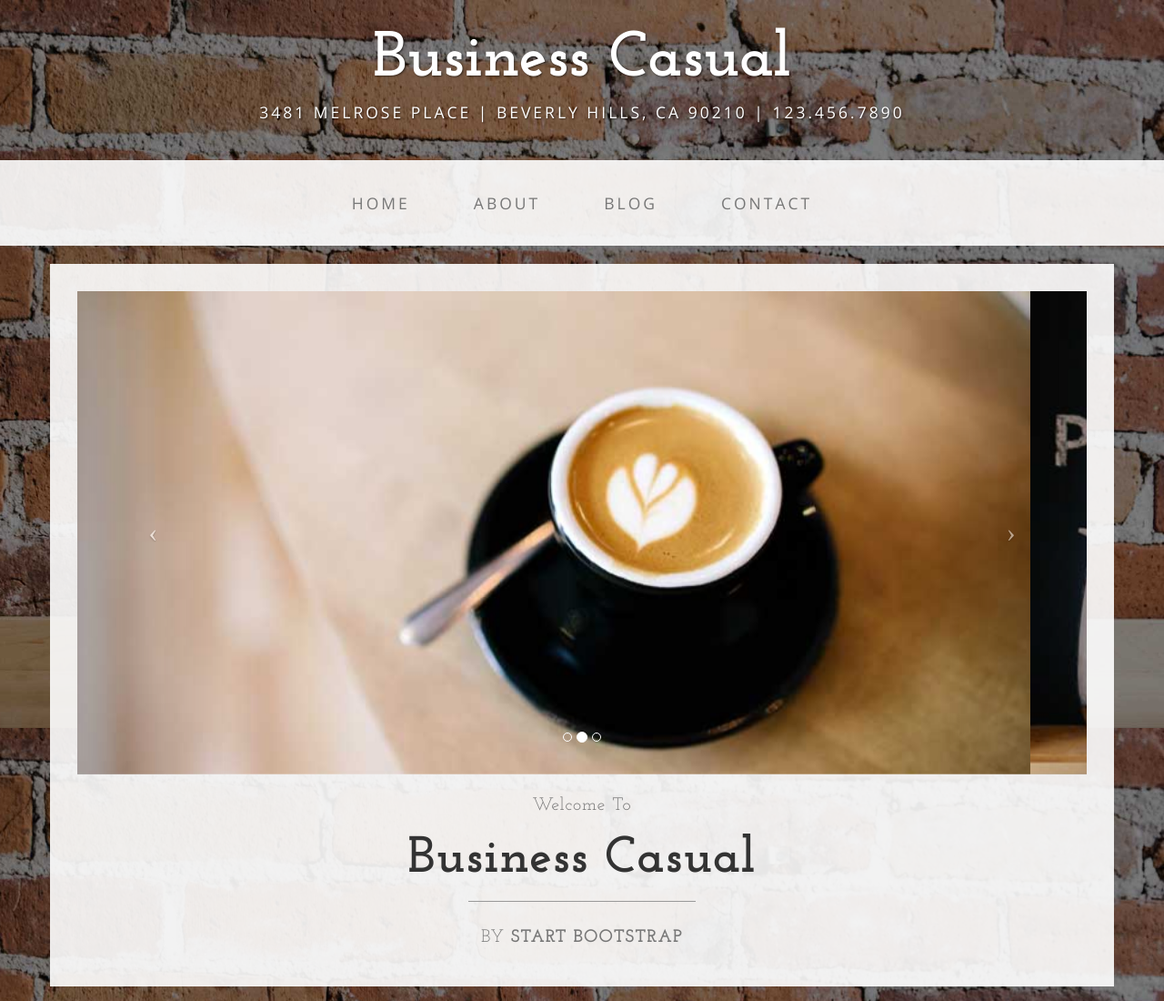
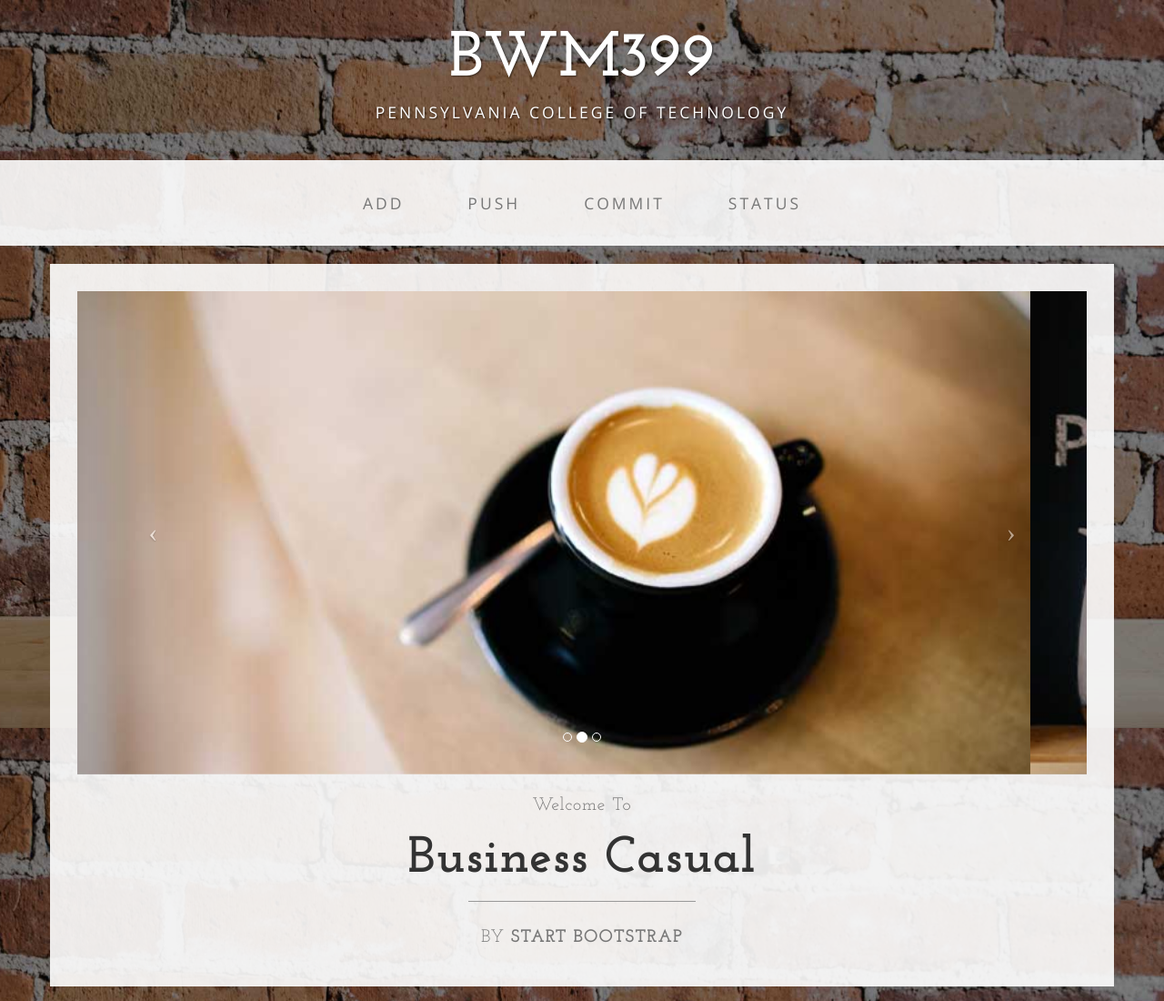
Before and after one commit to MitchBerninger/businessCasual, a plain HTML site: page index.html in a window 1280 px wide. Shown: the top 1100 px of the page at 91% size. Drawn offline with nearby package versions, Linux system fonts and the light colour scheme.

Commit message:
Updated Title, Address, and Nav
Nav now changed to Add, Push, Commit, and Status

```diff
--- a/index.html
+++ b/index.html
@@ -32,8 +32,8 @@
 
 <body>
 
-    <div class="brand">Business Casual</div>
-    <div class="address-bar">3481 Melrose Place | Beverly Hills, CA 90210 | 123.456.7890</div>
+    <div class="brand">BWM399</div>
+    <div class="address-bar">Pennsylvania College of Technology</div>
 
     <!-- Navigation -->
     <nav class="navbar navbar-default" role="navigation">
@@ -53,16 +53,16 @@
             <div class="collapse navbar-collapse" id="bs-example-navbar-collapse-1">
                 <ul class="nav navbar-nav">
                     <li>
-                        <a href="index.html">Home</a>
+                        <a href="index.html">Add</a>
                     </li>
                     <li>
-                        <a href="about.html">About</a>
+                        <a href="about.html">Push</a>
                     </li>
                     <li>
-                        <a href="blog.html">Blog</a>
+                        <a href="blog.html">Commit</a>
                     </li>
                     <li>
-                        <a href="contact.html">Contact</a>
+                        <a href="contact.html">Status</a>
                     </li>
                 </ul>
             </div>
```
